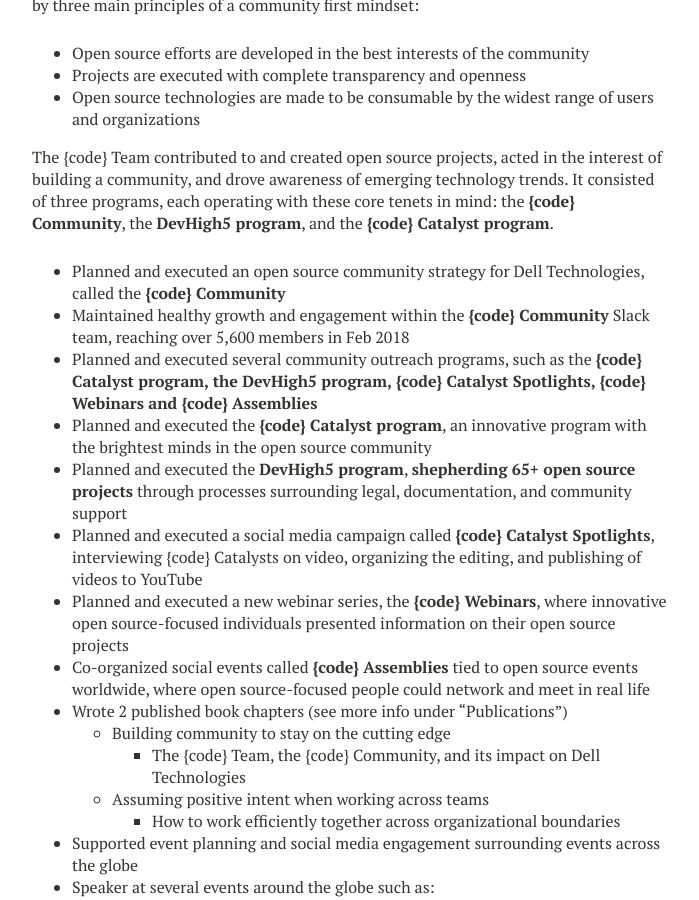
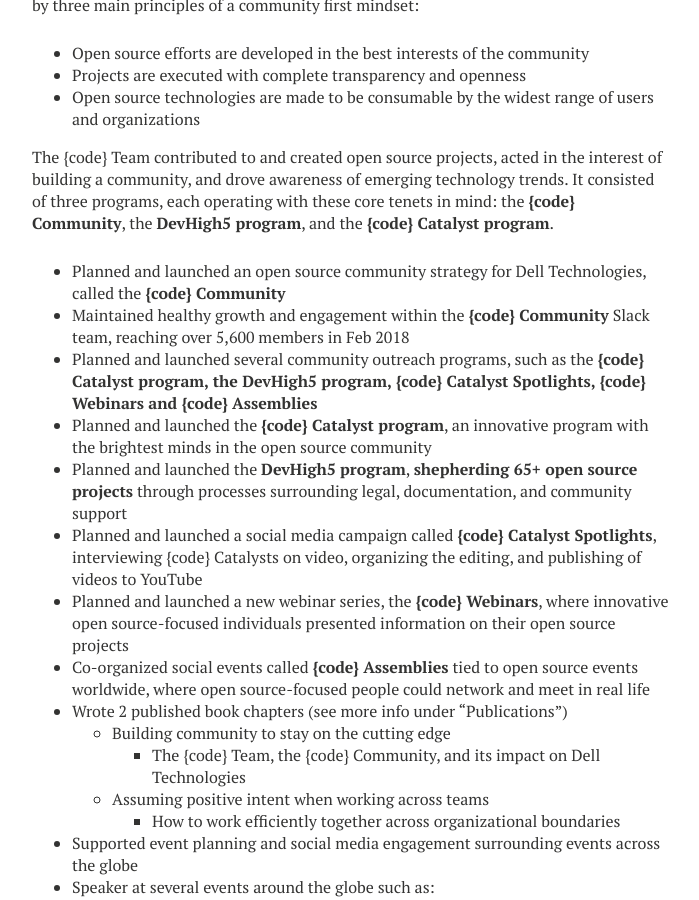
Before and after one commit to jonasrosland/old-blog, a Jekyll site: the page built from open-for-a-new-role.md, in a window 1280 px wide and 900 px high, scrolled down 512 px. Shown: the whole window, without its empty margins (288-987 px from the left). Built offline with Jekyll 4.4.1, drawn with Linux system fonts in a browser that asks for light colours; nearby versions of some CDN libraries.

```diff
--- a/open-for-a-new-role.md
+++ b/open-for-a-new-role.md
@@ -24,13 +24,13 @@ Main responsibilities included planning and execution of the open source-focused
 
 The {code} Team contributed to and created open source projects, acted in the interest of building a community, and drove awareness of emerging technology trends. It consisted of three programs, each operating with these core tenets in mind: the **{code} Community**, the **DevHigh5 program**, and the **{code} Catalyst program**.
 
- - Planned and executed an open source community strategy for Dell Technologies, called the **{code} Community**
+ - Planned and launched an open source community strategy for Dell Technologies, called the **{code} Community**
  - Maintained healthy growth and engagement within the **{code} Community** Slack team, reaching over 5,600 members in Feb 2018
- - Planned and executed several community outreach programs, such as the **{code} Catalyst program, the DevHigh5 program, {code} Catalyst Spotlights, {code} Webinars and {code} Assemblies**
- - Planned and executed the **{code} Catalyst program**, an innovative program with the brightest minds in the open source community
- - Planned and executed the **DevHigh5 program**, **shepherding 65+ open source projects** through processes surrounding legal, documentation, and community support
- - Planned and executed a social media campaign called **{code} Catalyst Spotlights**, interviewing {code} Catalysts on video, organizing the editing, and publishing of videos to YouTube
- - Planned and executed a new webinar series, the **{code} Webinars**, where innovative open source-focused individuals presented information on their open source projects
+ - Planned and launched several community outreach programs, such as the **{code} Catalyst program, the DevHigh5 program, {code} Catalyst Spotlights, {code} Webinars and {code} Assemblies**
+ - Planned and launched the **{code} Catalyst program**, an innovative program with the brightest minds in the open source community
+ - Planned and launched the **DevHigh5 program**, **shepherding 65+ open source projects** through processes surrounding legal, documentation, and community support
+ - Planned and launched a social media campaign called **{code} Catalyst Spotlights**, interviewing {code} Catalysts on video, organizing the editing, and publishing of videos to YouTube
+ - Planned and launched a new webinar series, the **{code} Webinars**, where innovative open source-focused individuals presented information on their open source projects
  - Co-organized social events called **{code} Assemblies** tied to open source events worldwide, where open source-focused people could network and meet in real life
  - Wrote 2 published book chapters (see more info under "Publications")
    - Building community to stay on the cutting edge
```
